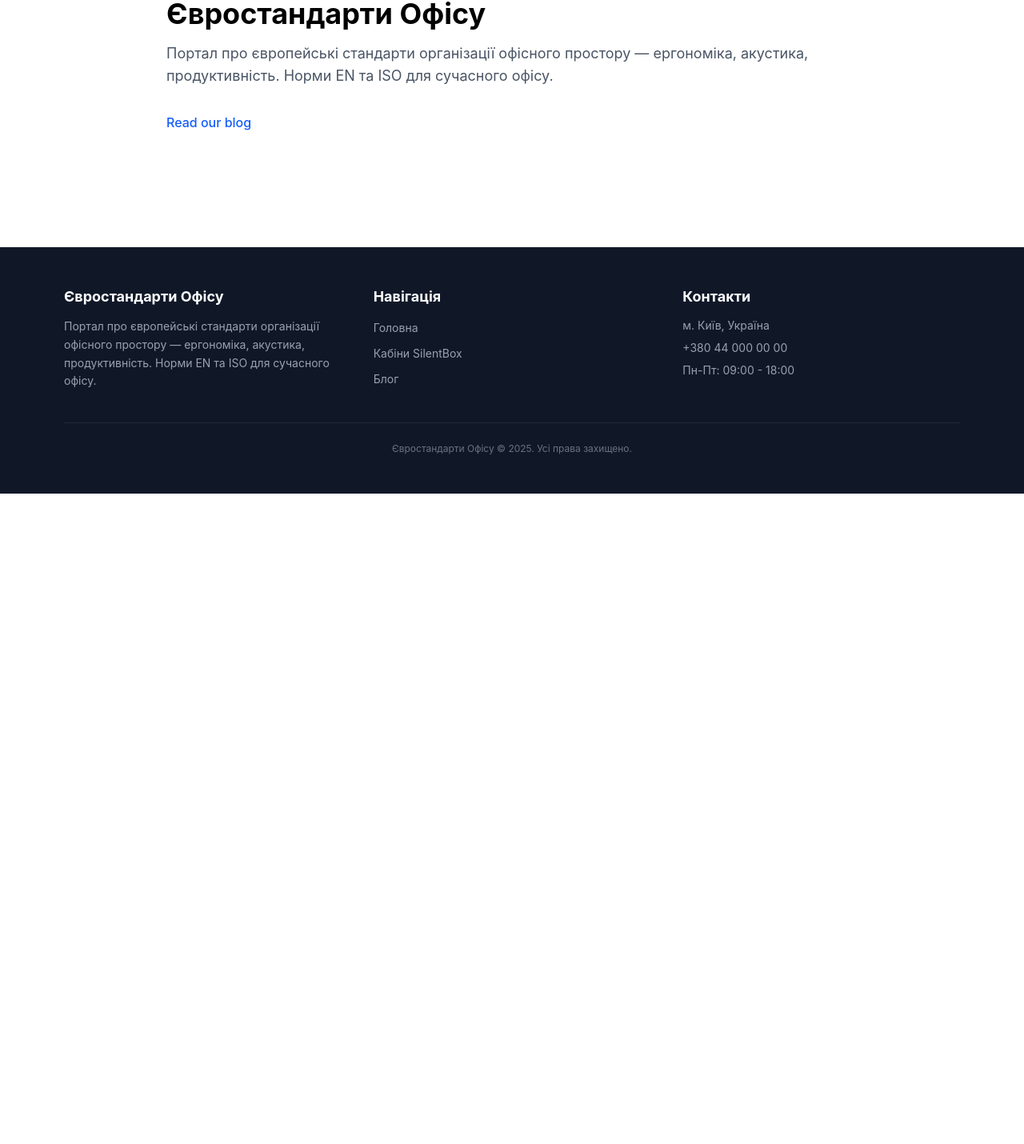
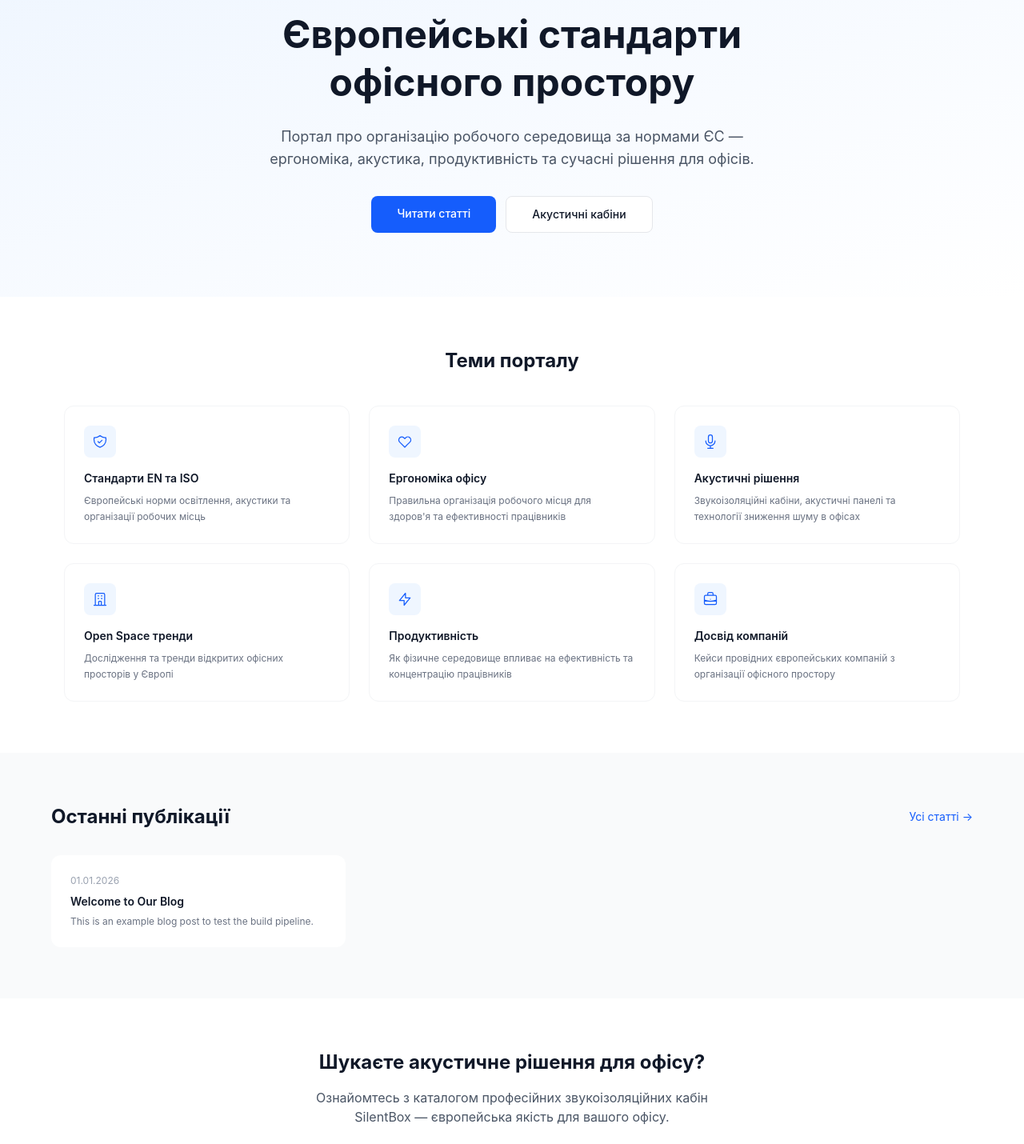
Before and after one commit to sserbin1/european, a Next.js app: page / in a window 1280 px wide. Shown: the part 131-1561 px from the top of the page at 80% size. Before the commit the page ends 800 px from the top, so only its background shows below. Built offline with nearby package versions, Linux system fonts and the light colour scheme.

Commit message:
Add homepage with hero, topics, latest articles, CTA

```diff
--- a/src/app/page.tsx
+++ b/src/app/page.tsx
@@ -1,19 +1,90 @@
-import Link from 'next/link'
-import { siteConfig } from '../../site.config'
+import Link from "next/link"
+import { siteConfig } from "../../site.config"
+import { getAllPosts } from "@/lib/blog"
 
 export default function HomePage() {
+  const posts = getAllPosts().slice(0, 3)
+
   return (
-    <main className="max-w-4xl mx-auto px-4 py-16">
-      <h1 className="text-4xl font-bold">{siteConfig.name}</h1>
-      <p className="text-lg text-gray-600 mt-4">{siteConfig.description}</p>
-      <div className="mt-8">
-        <Link
-          href="/blog/"
-          className="text-blue-600 hover:underline font-medium"
-        >
-          Read our blog
+    <main>
+      {/* Hero */}
+      <section className="bg-gradient-to-br from-blue-50 to-white py-20 px-4">
+        <div className="max-w-4xl mx-auto text-center">
+          <h1 className="text-4xl sm:text-5xl font-bold text-gray-900 mb-6 leading-tight">
+            Європейські стандарти<br />офісного простору
+          </h1>
+          <p className="text-lg text-gray-600 max-w-2xl mx-auto mb-8">
+            Портал про організацію робочого середовища за нормами ЄС — ергономіка, акустика, продуктивність та сучасні рішення для офісів.
+          </p>
+          <div className="flex flex-col sm:flex-row gap-3 justify-center">
+            <Link href="/blog/" className="px-8 py-3 bg-blue-600 text-white font-medium rounded-lg hover:bg-blue-700 transition-colors text-sm">
+              Читати статті
+            </Link>
+            <Link href="/kabiny/" className="px-8 py-3 bg-white text-gray-900 font-medium rounded-lg border border-gray-200 hover:border-gray-300 transition-colors text-sm">
+              Акустичні кабіни
+            </Link>
+          </div>
+        </div>
+      </section>
+
+      {/* Topics */}
+      <section className="max-w-6xl mx-auto px-4 py-16">
+        <h2 className="text-2xl font-bold text-gray-900 text-center mb-10">Теми порталу</h2>
+        <div className="grid grid-cols-1 sm:grid-cols-2 lg:grid-cols-3 gap-6">
+          {[
+            { title: "Стандарти EN та ISO", desc: "Європейські норми освітлення, акустики та організації робочих місць", icon: "M9 12l2 2 4-4m5.618-4.016A11.955 11.955 0 0112 2.944a11.955 11.955 0 01-8.618 3.04A12.02 12.02 0 003 9c0 5.591 3.824 10.29 9 11.622 5.176-1.332 9-6.03 9-11.622 0-1.042-.133-2.052-.382-3.016z" },
+            { title: "Ергономіка офісу", desc: "Правильна організація робочого місця для здоров'я та ефективності працівників", icon: "M4.318 6.318a4.5 4.5 0 000 6.364L12 20.364l7.682-7.682a4.5 4.5 0 00-6.364-6.364L12 7.636l-1.318-1.318a4.5 4.5 0 00-6.364 0z" },
+            { title: "Акустичні рішення", desc: "Звукоізоляційні кабіни, акустичні панелі та технології зниження шуму в офісах", icon: "M19 11a7 7 0 01-7 7m0 0a7 7 0 01-7-7m7 7v4m0 0H8m4 0h4m-4-8a3 3 0 01-3-3V5a3 3 0 116 0v6a3 3 0 01-3 3z" },
+            { title: "Open Space тренди", desc: "Дослідження та тренди відкритих офісних просторів у Європі", icon: "M19 21V5a2 2 0 00-2-2H7a2 2 0 00-2 2v16m14 0h2m-2 0h-5m-9 0H3m2 0h5M9 7h1m-1 4h1m4-4h1m-1 4h1m-5 10v-5a1 1 0 011-1h2a1 1 0 011 1v5m-4 0h4" },
+            { title: "Продуктивність", desc: "Як фізичне середовище впливає на ефективність та концентрацію працівників", icon: "M13 10V3L4 14h7v7l9-11h-7z" },
+            { title: "Досвід компаній", desc: "Кейси провідних європейських компаній з організації офісного простору", icon: "M21 13.255A23.931 23.931 0 0112 15c-3.183 0-6.22-.62-9-1.745M16 6V4a2 2 0 00-2-2h-4a2 2 0 00-2 2v2m4 6h.01M5 20h14a2 2 0 002-2V8a2 2 0 00-2-2H5a2 2 0 00-2 2v10a2 2 0 002 2z" },
+          ].map((topic) => (
+            <div key={topic.title} className="bg-white border border-gray-100 rounded-xl p-6 hover:shadow-md transition-shadow">
+              <div className="w-10 h-10 bg-blue-50 rounded-lg flex items-center justify-center mb-4">
+                <svg className="w-5 h-5 text-blue-600" fill="none" viewBox="0 0 24 24" stroke="currentColor" strokeWidth="1.5">
+                  <path strokeLinecap="round" strokeLinejoin="round" d={topic.icon} />
+                </svg>
+              </div>
+              <h3 className="font-semibold text-gray-900 mb-2 text-sm">{topic.title}</h3>
+              <p className="text-xs text-gray-500 leading-relaxed">{topic.desc}</p>
+            </div>
+          ))}
+        </div>
+      </section>
+
+      {/* Latest articles */}
+      {posts.length > 0 && (
+        <section className="bg-gray-50 py-16 px-4">
+          <div className="max-w-6xl mx-auto">
+            <div className="flex items-center justify-between mb-8">
+              <h2 className="text-2xl font-bold text-gray-900">Останні публікації</h2>
+              <Link href="/blog/" className="text-sm text-blue-600 hover:text-blue-700 transition-colors">
+                Усі статті →
+              </Link>
+            </div>
+            <div className="grid grid-cols-1 md:grid-cols-3 gap-6">
+              {posts.map((post) => (
+                <Link key={post.slug} href={`/blog/${post.slug}/`} className="bg-white rounded-xl p-6 hover:shadow-md transition-shadow group">
+                  <p className="text-xs text-gray-400 mb-2">{new Date(post.publishedAt).toLocaleDateString("uk-UA")}</p>
+                  <h3 className="font-semibold text-gray-900 mb-2 group-hover:text-blue-600 transition-colors text-sm leading-snug">{post.title}</h3>
+                  <p className="text-xs text-gray-500 line-clamp-3">{post.excerpt}</p>
+                </Link>
+              ))}
+            </div>
+          </div>
+        </section>
+      )}
+
+      {/* CTA */}
+      <section className="max-w-4xl mx-auto px-4 py-16 text-center">
+        <h2 className="text-2xl font-bold text-gray-900 mb-4">Шукаєте акустичне рішення для офісу?</h2>
+        <p className="text-gray-600 mb-8 max-w-lg mx-auto">
+          Ознайомтесь з каталогом професійних звукоізоляційних кабін SilentBox — європейська якість для вашого офісу.
+        </p>
+        <Link href="/kabiny/" className="px-8 py-3 bg-blue-600 text-white font-medium rounded-lg hover:bg-blue-700 transition-colors text-sm">
+          Переглянути каталог
         </Link>
-      </div>
+      </section>
     </main>
   )
 }
```
